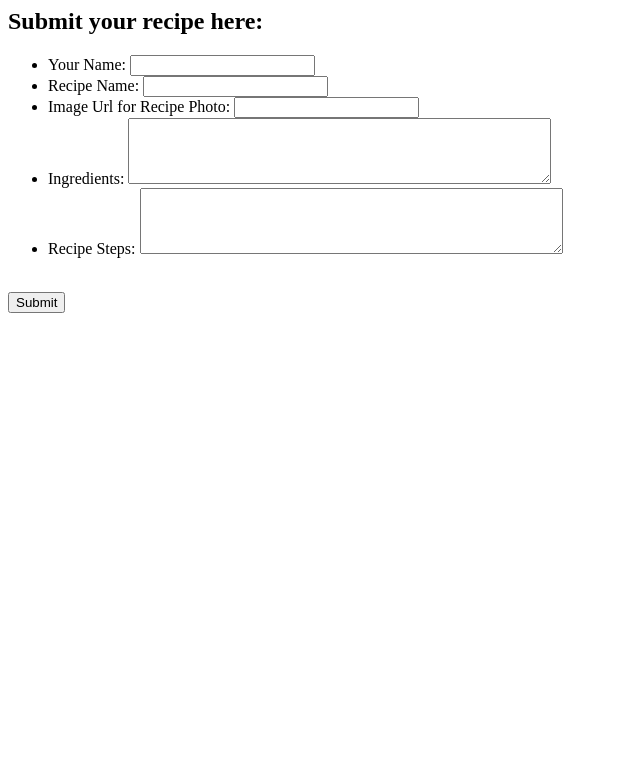
After one commit to SMMotteler/FTF-Anilab, a Flask app: template templates/form.html in a window 1280 px wide. The commit adds this page. Shown: the top 783 px of the page, without its empty margins (0-640 px from the left). Run offline with Flask 2, Linux system fonts and the light colour scheme; the template is opened without the code that fills it, so the values that code supplies are empty; some libraries are stand-ins or nearby versions.

Commit message:
Added placeholder pages

```diff
--- a/app.py
+++ b/app.py
@@ -58,7 +58,7 @@ def handle_recipe():
        collection = mongo.db.recipe_collection
        # insert the new data
        collection.insert({'recipe': recipe_name, 'img': img_url, 'user': user, 'ingredients': ingredients, 'recipe_steps': recipe_steps})
-       return render_template("yourgif.html", url = img_url, recipe=recipe_name, time = datetime.now())
+       return render_template("your_recipe.html", url = img_url, recipe=recipe_name, time = datetime.now())
 
 # Delete one using id
 @app.route('/remove/<recipe_id>')
@@ -66,3 +66,15 @@ def remove_event(recipe_id):
    collection = mongo.db.recipe_collection
    collection.delete_one({'_id': ObjectId(recipe_id)})
    return redirect('/')
+
+@app.route('/recipes/<recipe_id>')
+def show_recipe(recipe_id):
+   return "This is a placeholder for showing individual recipes"
+
+@app.route('/about')
+def about():
+    return "This is a placeholder for our About page"
+
+@app.route('/form')
+def form():
+    return "This is a placeholder for our Form page"
--- /dev/null
+++ b/templates/about.html
@@ -0,0 +1 @@
+<!-- TO PUT HERE: information about ourselves and maybe a contact form -->
--- /dev/null
+++ b/templates/form.html
@@ -0,0 +1,38 @@
+<!-- TO PUT HERE: form to submit recipes, properly formatted -->
+<html>
+    <head>
+        <title>Submit a Recipe</title>
+    </head>
+    <body>
+        <div>
+            <h2>Submit your recipe here:</h2>
+            <form method="post" action="/your_recipe">
+            <ul>
+                <li>
+                    <label for="user">Your Name:</label>
+                    <input type="text" name="user" value=""/>
+                </li>
+                <li>
+                    <label for="recipe_name">Recipe Name:</label>
+                    <input type="text" name="recipe_name" value=""/>
+                </li>
+                <li>
+                    <label for="img_url">Image Url for Recipe Photo:</label>
+                    <input type="text" name="img_url" value=""/>
+                </li>
+                <li>
+                    <label for="ingredients">Ingredients:</label>
+                    <textarea name="ingredients" rows="4" cols="50">
+                    </textarea>
+                </li>
+                <li>
+                    <label for="recipe_steps">Recipe Steps:</label>
+                    <textarea name="recipe_steps" rows="4" cols="50">
+                    </textarea>
+                </li>
+            </ul>
+            <br><input type="submit" value="Submit"/>
+        </form>
+        </div>
+    </body>
+</html>
```
Also changed, not shown: templates/homepage.html (+7 -7 lines), templates/recipes.html (+7 -7 lines), templates/your_recipe.html (renamed from templates/yourgif.html).
